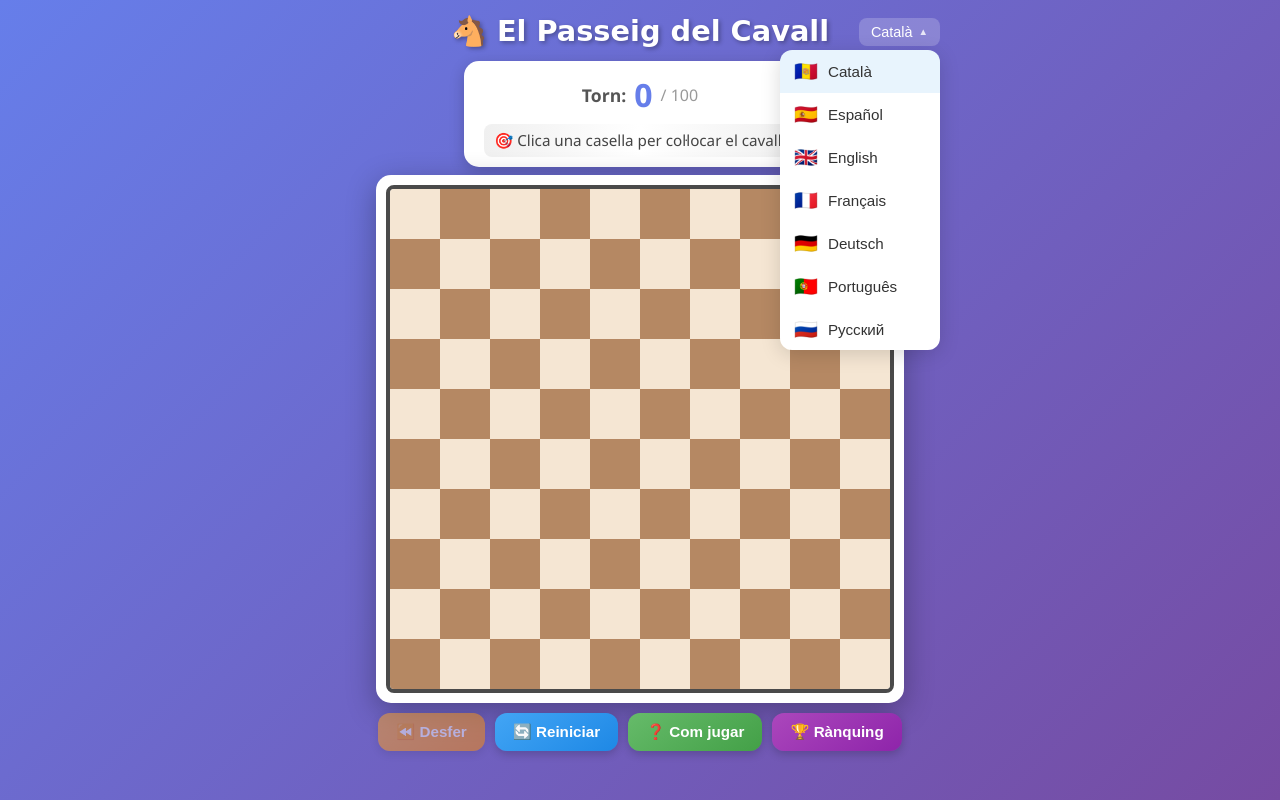
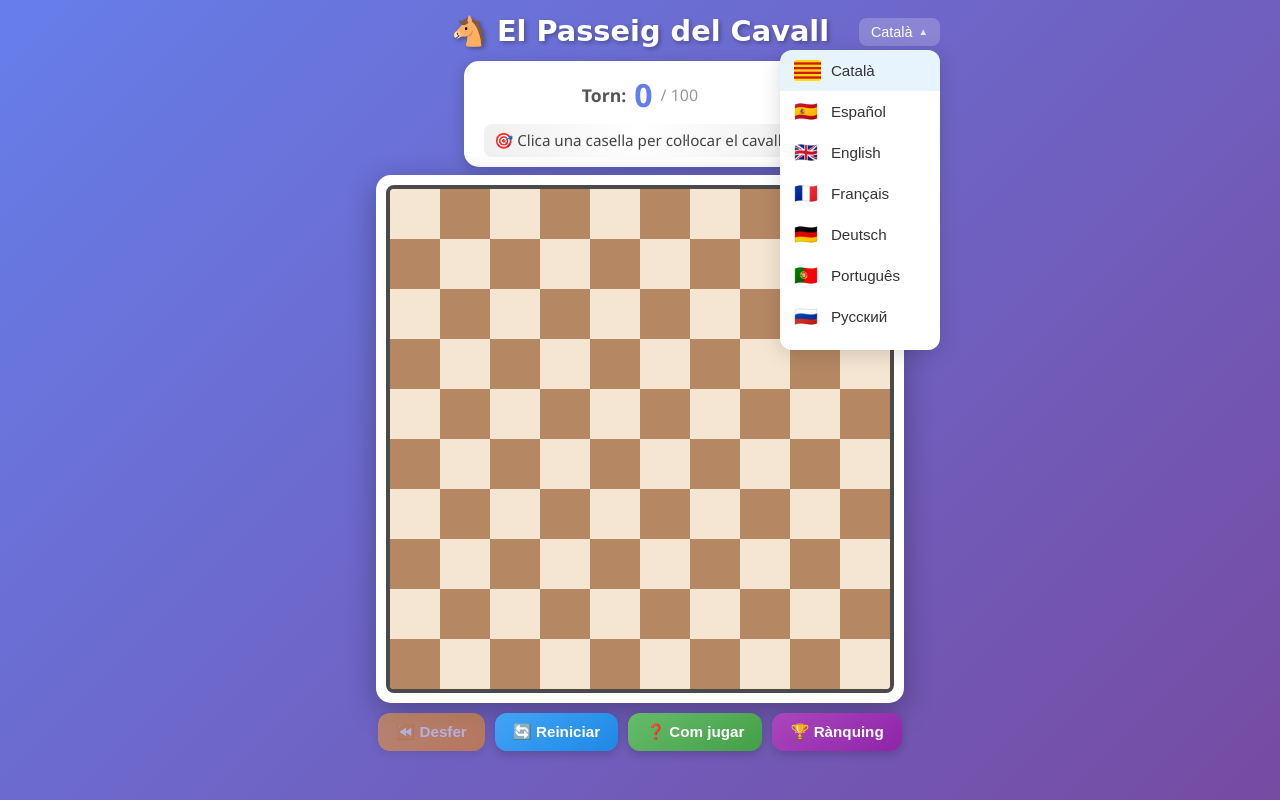
Before and after one commit to lluichi/joc-caball-10x10, a React (Vite) app: page / in a window 1280 px wide. Both pictures are taken after a click on the button "Select language". Built offline with nearby package versions, Linux system fonts and the light colour scheme.

Commit message:
Reemplaçar emoji 🇦🇩 per imatge de la Senyera al selector d'idiomes
L'emoji de la bandera d'Andorra no representa correctament el català.
S'ha creat un SVG de la Senyera i s'utilitza com a imatge al selector.

https://claude.ai/code/session_0117YR34jYjB5yyNcNEk1Y3j

```diff
--- a/src/components/LanguageSelector.css
+++ b/src/components/LanguageSelector.css
@@ -67,6 +67,17 @@
 
 .language-option .language-flag {
   font-size: 1.2rem;
+  display: inline-flex;
+  align-items: center;
+  width: 1.4em;
+  height: 1.1em;
+}
+
+.language-flag-img {
+  width: 100%;
+  height: 100%;
+  object-fit: cover;
+  border-radius: 2px;
 }
 
 .language-option .language-name {
--- a/src/components/LanguageSelector.jsx
+++ b/src/components/LanguageSelector.jsx
@@ -1,5 +1,6 @@
 import { useState, useRef, useEffect, useCallback } from 'react'
 import { useTranslation } from 'react-i18next'
+import catalanFlag from '../assets/catalan-flag.svg'
 import './LanguageSelector.css'
 
 // Funció per guardar cookie al domini pare (.trumfic.com)
@@ -21,7 +22,7 @@ function setCookie(name, value, days) {
 }
 
 const languages = [
-  { code: 'ca', name: 'Català', flag: '🇦🇩' },
+  { code: 'ca', name: 'Català', flag: catalanFlag, isImage: true },
   { code: 'es', name: 'Español', flag: '🇪🇸' },
   { code: 'en', name: 'English', flag: '🇬🇧' },
   { code: 'fr', name: 'Français', flag: '🇫🇷' },
@@ -83,7 +84,11 @@ function LanguageSelector() {
               className={`language-option ${lang.code === i18n.language ? 'active' : ''}`}
               onClick={() => changeLanguage(lang.code)}
             >
-              <span className="language-flag">{lang.flag}</span>
+              <span className="language-flag">
+                {lang.isImage
+                  ? <img src={lang.flag} alt={lang.name} className="language-flag-img" />
+                  : lang.flag}
+              </span>
               <span className="language-name">{lang.name}</span>
             </button>
           ))}
```
Also changed, not shown: src/assets/catalan-flag.svg (added).
